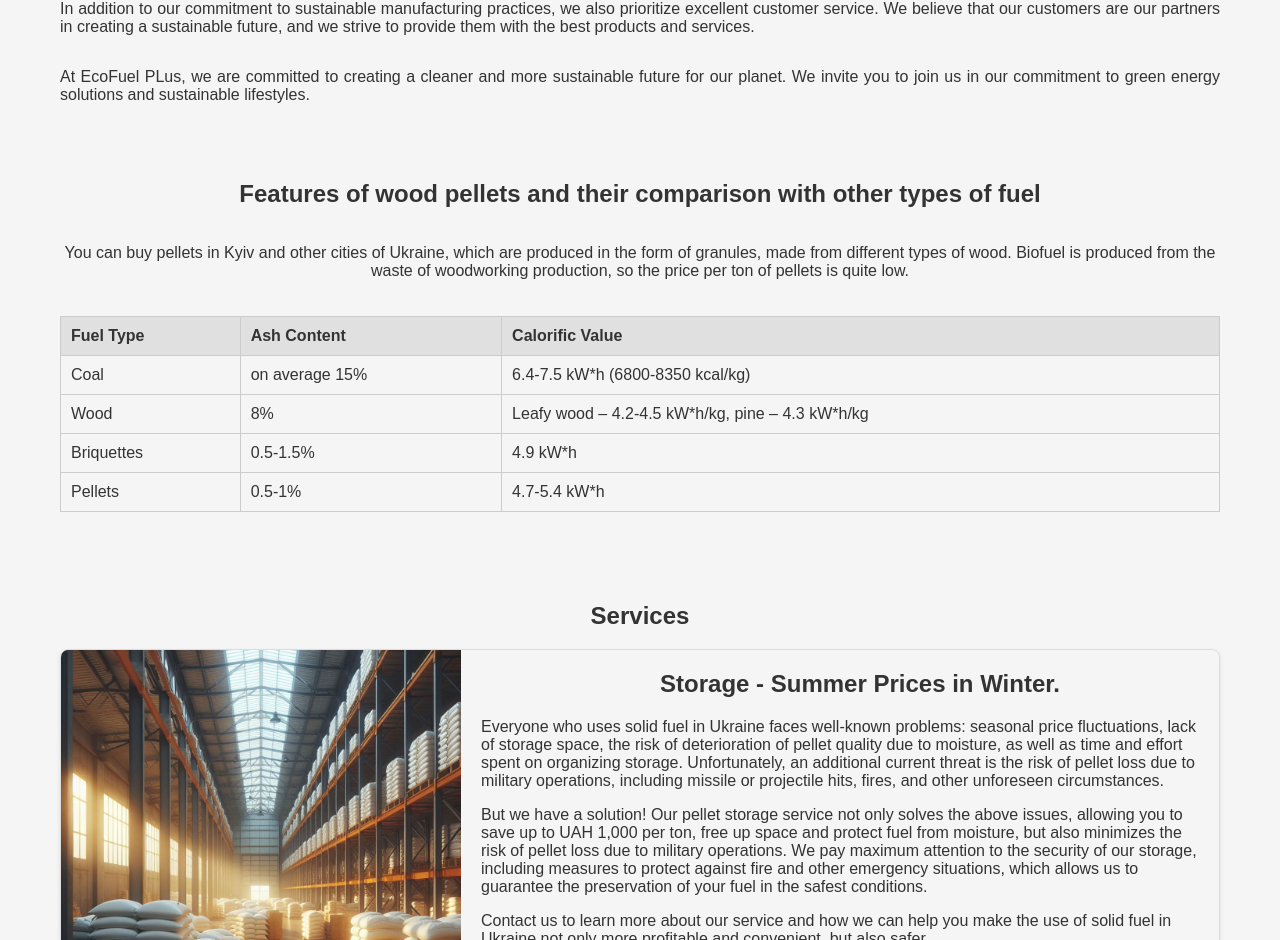
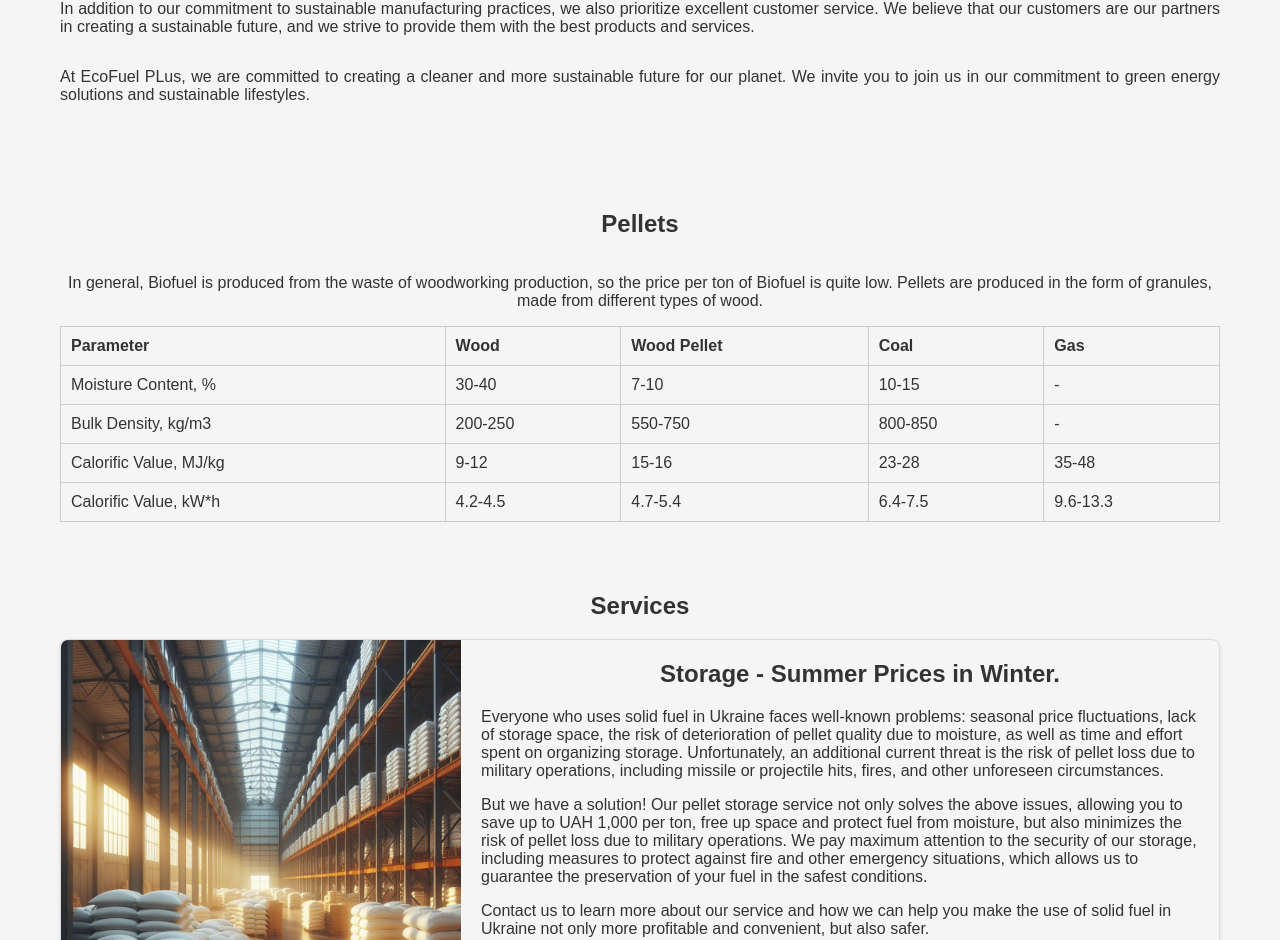
Before and after one commit to vladyslav-kramarenko/ecofuelplus, a React (Create React App) app: page / in a window 1280 px wide. Shown: the part 1144-2084 px from the top of the page. Built offline with nearby package versions, Linux system fonts and the light colour scheme.

Commit message:
changed fuel comparison data and styles

```diff
--- a/src/components/FuelComparison/FuelComparison.css
+++ b/src/components/FuelComparison/FuelComparison.css
@@ -1,26 +1,41 @@
 .fuel-comparison-section {
-    padding: 20px;
+}
+
+.table-responsive {
+    padding: 0;
+    overflow-x: auto;
+    width: 100%;
 }
 
 .fuel-comparison-section h1 {
     text-align: center;
 }
 
-table {
+.table-responsive table {
+    padding: 0;
+    margin: 0;
     width: 100%;
     border-collapse: collapse;
-    margin-top: 20px;
 }
 
-table, th, td {
+.table-responsive th,
+.table-responsive td {
+    padding: 10px;
+    text-align: left;
     border: 1px solid #ccc;
 }
 
-th, td {
-    padding: 10px;
-    text-align: left;
+@media (max-width: 768px) {
+    .table-responsive th,
+    .table-responsive td {
+        font-size: small;
+    }
 }
 
-.light thead {
-    background-color: #e0e0e0;
+@media (max-width: 450px) {
+    .table-responsive th,
+    .table-responsive td {
+        font-size: x-small;
+    }
+
 }
--- a/src/components/FuelComparison/FuelComparison.tsx
+++ b/src/components/FuelComparison/FuelComparison.tsx
@@ -11,41 +11,51 @@
 
     return (
         <section id={id} className={"fuel-comparison-section section ${theme}"}>
-            <h1>{t("Features of wood pellets and their comparison with other types of fuel")}</h1>
-            <p>{t("You can buy pellets in Kyiv and other cities of Ukraine, which are produced in the form of granules, made from different types of wood. Biofuel is produced from the waste of woodworking production, so the price per ton of pellets is quite low.")}</p>
-
-            {/* Table for comparison */}
+            <h1>{t("menu.pellets")}</h1>
+            <p>{t("pellets.about")}</p>
+            <div className="table-responsive">
                 <table>
                     <thead>
                     <tr>
-                    <th>{t("Fuel Type")}</th>
-                    <th>{t("Ash Content")}</th>
-                    <th>{t("Calorific Value")}</th>
+                        <th>{t("pellets.parameter")}</th>
+                        <th>{t("pellets.wood")}</th>
+                        <th>{t("pellets.woodPellet")}</th>
+                        <th>{t("pellets.coal")}</th>
+                        <th>{t("pellets.gas")}</th>
                     </tr>
                     </thead>
                     <tbody>
                     <tr>
-                    <td>{t("Coal")}</td>
-                    <td>{t("on average 15%")}</td>
-                    <td>{t("6.4-7.5 kW*h (6800-8350 kcal/kg)")}</td>
+                        <td>{t("pellets.moisture")}</td>
+                        <td>{"30-40"}</td>
+                        <td>{"7-10"}</td>
+                        <td>{"10-15"}</td>
+                        <td>{"-"}</td>
                     </tr>
                     <tr>
-                    <td>{t("Wood")}</td>
-                    <td>{t("8%")}</td>
-                    <td>{t("Leafy wood – 4.2-4.5 kW*h/kg, pine – 4.3 kW*h/kg")}</td>
+                        <td>{t("pellets.density")}</td>
+                        <td>{"200-250"}</td>
+                        <td>{"550-750"}</td>
+                        <td>{"800-850"}</td>
+                        <td>{"-"}</td>
                     </tr>
                     <tr>
-                    <td>{t("Briquettes")}</td>
-                    <td>{t("0.5-1.5%")}</td>
-                    <td>{t("4.9 kW*h")}</td>
+                        <td>{t("pellets.calorificMjKg")}</td>
+                        <td>{"9-12"}</td>
+                        <td>{"15-16"}</td>
+                        <td>{"23-28"}</td>
+                        <td>{"35-48"}</td>
                     </tr>
                     <tr>
-                    <td>{t("Pellets")}</td>
-                    <td>{t("0.5-1%")}</td>
-                    <td>{t("4.7-5.4 kW*h")}</td>
+                        <td>{t("pellets.calorificKWH")}</td>
+                        <td>{"4.2-4.5"}</td>
+                        <td>{"4.7-5.4"}</td>
+                        <td>{"6.4-7.5"}</td>
+                        <td>{"9.6-13.3"}</td>
                     </tr>
                     </tbody>
                 </table>
+            </div>
         </section>
     );
 };
--- a/src/i18n.js
+++ b/src/i18n.js
@@ -11,6 +11,7 @@
                 'fuelcomparison': "Fuel Comparison",
                 'contacts': "Contacts",
                 'services': "Services",
+                'pellets': "Pellets"
             },
             services: {
                 "storage": "Storage - Summer Prices in Winter.",
@@ -23,6 +24,19 @@
                 "customPacking": "Custom Packing",
                 "customPackagingDescription1": "",
                 "customPackagingDescription2": "",
+            },
+            pellets: {
+                "about": "In general, Biofuel is produced from the waste of woodworking production, so the price per ton of Biofuel is quite low. Pellets are produced in the form of granules, made from different types of wood.",
+                "parameter": "Parameter",
+                "wood": "Wood",
+                "woodPellet": "Wood Pellet",
+                "coal": "Coal",
+                "gas": "Gas",
+                "moisture": "Moisture Content, %",
+                "density": "Bulk Density, kg/m3",
+                "calorificMjKg": "Calorific Value, MJ/kg",
+                "calorificKWH": "Calorific Value, kW*h",
+
             },
             "contactUsPopup": "Contact Us",
             "Welcome": "Welcome to Ecofuel Plus",
@@ -56,6 +70,7 @@
                 'fuelcomparison': "Порівняння палива",
                 'contacts': "Контакти",
                 'services': "Послуги",
+                'pellets': "Пелети"
             },
             services: {
                 "storage": "Зберігання - взимку за літніми цінами.",
@@ -68,6 +83,19 @@
                 "customPacking": "Custom Packing",
                 "customPackagingDescription1": "",
                 "customPackagingDescription2": "",
+            },
+            pellets: {
+                "about": "Загалом біопаливо виробляється з відходів деревообробного виробництва, тому ціна за тонну біопалива досить низька. Пелети випускаються у вигляді гранул, виготовляються з різних порід деревини.",
+                "parameter": "Parameter",
+                "wood": "Дерево",
+                "woodPellet": "Деревна пелета",
+                "coal": "Вугілля",
+                "gas": "Газ",
+                "moisture": "Вологість, %",
+                "density": "Насипна щільність, кг/м3",
+                "calorificMjKg": "Калорійність, МДж/кг",
+                "calorificKWH": "Калорійність, кВТ*г",
+
             },
             "contactUsPopup": "Зв'яжіться з Нами",
             "Welcome": "Ласкаво просимо до Екофьюел Плюс",
@@ -100,6 +128,7 @@
                 'fuelcomparison': "Сравнение топлива",
                 'contacts': "Контакты",
                 'services': "Услуги",
+                'pellets': "Пеллеты"
             },
             services: {
                 "storage": "Хранение – зимой по летним ценам.",
@@ -112,6 +141,19 @@
                 "customPacking": "Custom Packing",
                 "customPackagingDescription1": "",
                 "customPackagingDescription2": "",
+            },
+            pellets: {
+                "about": "Биотопливо производится из отходов деревообрабатывающего производства, поэтому цена за тонну Биотоплива достаточно низкая. Пеллеты производятся в виде гранул, изготовленных из разных пород древесины.",
+                "parameter": "Параметр",
+                "wood": "Дерево",
+                "woodPellet": "Древесная Пеллета",
+                "coal": "Уголь",
+                "gas": "Газ",
+                "moisture": "Влажность, %",
+                "density": "Насыпная плотность, кг/м3",
+                "calorificMjKg": "Калорийность, МДж/кг",
+                "calorificKWH": "Calorific Value, кВт*ч",
+
             },
             "contactUsPopup": "Свяжитесь с Нами",
             "Welcome": "Добро пожаловать в Экофьюэл Плюс",
@@ -136,7 +178,6 @@
             "copyright": "ЭКОФЬЮЭЛ ПЛЮС. Все права защищены."
         }
     }
-    // Add more languages here...
 };
 
 i18n
@@ -144,7 +185,7 @@
     .use(LanguageDetector) // Detects user language
     .init({
         resources,
-        fallbackLng: "ua", // Use English if detected lang is not available
+        fallbackLng: "ua", //  default language
         interpolation: {
             escapeValue: false // React already safes from XSS
         }
```
Lines whose indentation alone changed are shown as unchanged.
